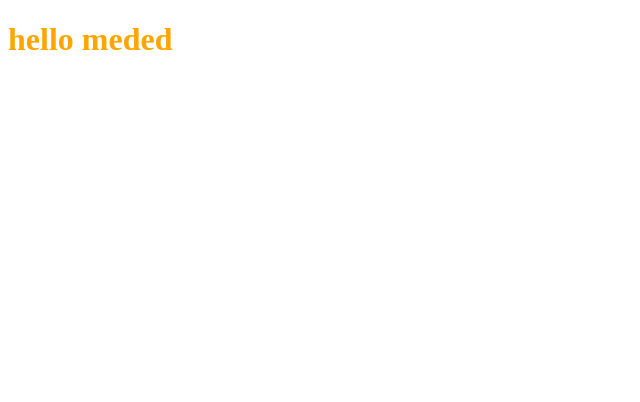
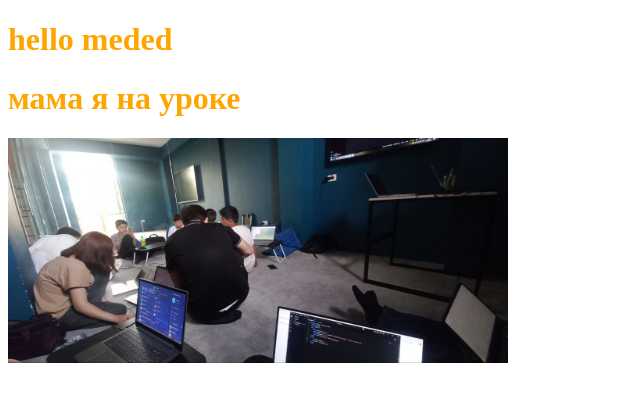
Before and after one commit to meded16/meded014, a plain HTML site: page index.html in a window 1280 px wide. Shown: the whole page, without its empty margins (0-640 px from the left). Drawn offline with Linux system fonts and the light colour scheme.

Commit message:
Add files via upload

```diff
--- a/index.html
+++ b/index.html
@@ -8,5 +8,7 @@
 </head>
 <body>
     <h1>hello meded</h1>
+    <h1>мама я на уроке</a></h1>
+    <img width="500px" src="./photo_2025-05-18_15-42-16.jpg" alt="">
 </body>
 </html>
```
Also changed, not shown: photo_2025-05-18_15-42-16.jpg (added), style.css (line endings or trailing spaces).
